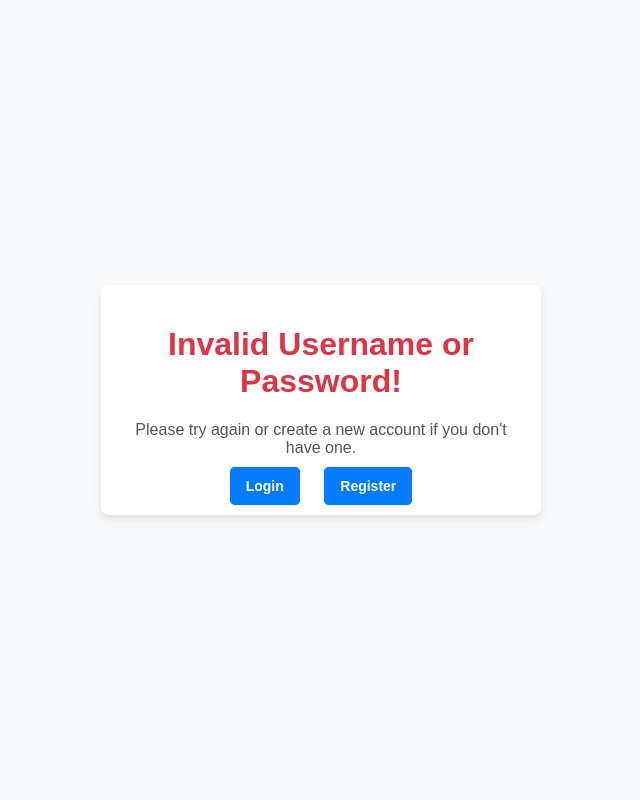
After one commit to metaphyze/go-calculator-frontend, a Flask app: template templates/invalid_login.html in a window 1280 px wide. The commit adds this page. Shown: the whole page, without its empty margins (319-959 px from the left). Run offline with Flask 3, Linux system fonts and the light colour scheme; the template is opened without the code that fills it, so the values that code supplies are empty.

Commit message:
working on page layout

```diff
--- a/app.py
+++ b/app.py
@@ -95,7 +95,7 @@ def login():
 
             # Redirect to index page after successful login
             return redirect(url_for('index'))
-        return "Invalid username or password!"
+        return render_template('invalid_login.html')
 
     return render_template('login.html')
 
--- /dev/null
+++ b/templates/invalid_login.html
@@ -0,0 +1,80 @@
+<!DOCTYPE html>
+<html lang="en">
+<head>
+    <meta charset="UTF-8">
+    <meta name="viewport" content="width=device-width, initial-scale=1.0">
+    <title>Login Error</title>
+    <style>
+        body {
+            font-family: Arial, sans-serif;
+            background-color: #f8f9fa;
+            margin: 0;
+            padding: 0;
+            display: flex;
+            justify-content: center;
+            align-items: center;
+            height: 100vh;
+        }
+
+        .container {
+            background-color: #fff;
+            border-radius: 8px;
+            padding: 20px;
+            box-shadow: 0 4px 8px rgba(0, 0, 0, 0.1);
+            text-align: center;
+            max-width: 400px;
+            width: 100%;
+        }
+
+        h1 {
+            color: #dc3545; /* Red color for error */
+        }
+
+        p {
+            font-size: 16px;
+            color: #555;
+        }
+
+        a {
+            text-decoration: none;
+            color: #007bff;
+            font-weight: bold;
+        }
+
+        a:hover {
+            text-decoration: underline;
+        }
+
+        .btn-group {
+            margin-top: 20px;
+        }
+
+        .btn-group a {
+            margin: 0 10px;
+            padding: 10px 15px;
+            border: 1px solid #007bff;
+            border-radius: 5px;
+            color: #fff;
+            background-color: #007bff;
+            text-decoration: none;
+            font-size: 14px;
+        }
+
+        .btn-group a:hover {
+            background-color: #0056b3;
+            border-color: #0056b3;
+        }
+    </style>
+</head>
+<body>
+    <div class="container">
+        <h1>Invalid Username or Password!</h1>
+        <p>Please try again or create a new account if you don't have one.</p>
+
+        <div class="btn-group">
+            <a href="{{ url_for('login') }}">Login</a>
+            <a href="{{ url_for('register') }}">Register</a>
+        </div>
+    </div>
+</body>
+</html>
```
Also changed, not shown: listuser.py (added, +11 -0 lines), templates/login.html (+69 -1 lines), templates/register.html (+69 -0 lines).
